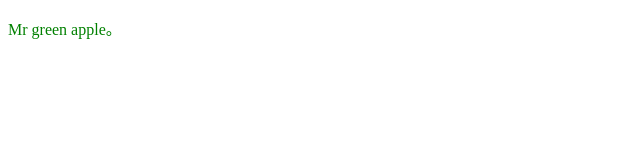
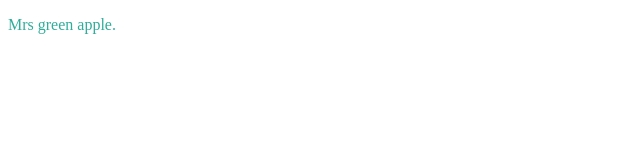
Before and after one commit to bqron-37/20250512-git-workshop, a plain HTML site: page index.html in a window 1280 px wide. Shown: the whole page, without its empty margins (0-640 px from the left). Drawn offline with Linux system fonts and the light colour scheme.

Commit message:
色の変更と文字の変更を行いました

```diff
--- a/index.html
+++ b/index.html
@@ -5,6 +5,6 @@
     <title>タイトル</title>
   </head>
   <body>
-    <p style="color:green">Mr green apple。</p>
+    <p style="color:rgb(47, 173, 154)">Mrs green apple.</p>
   </body>
 </html>
```
